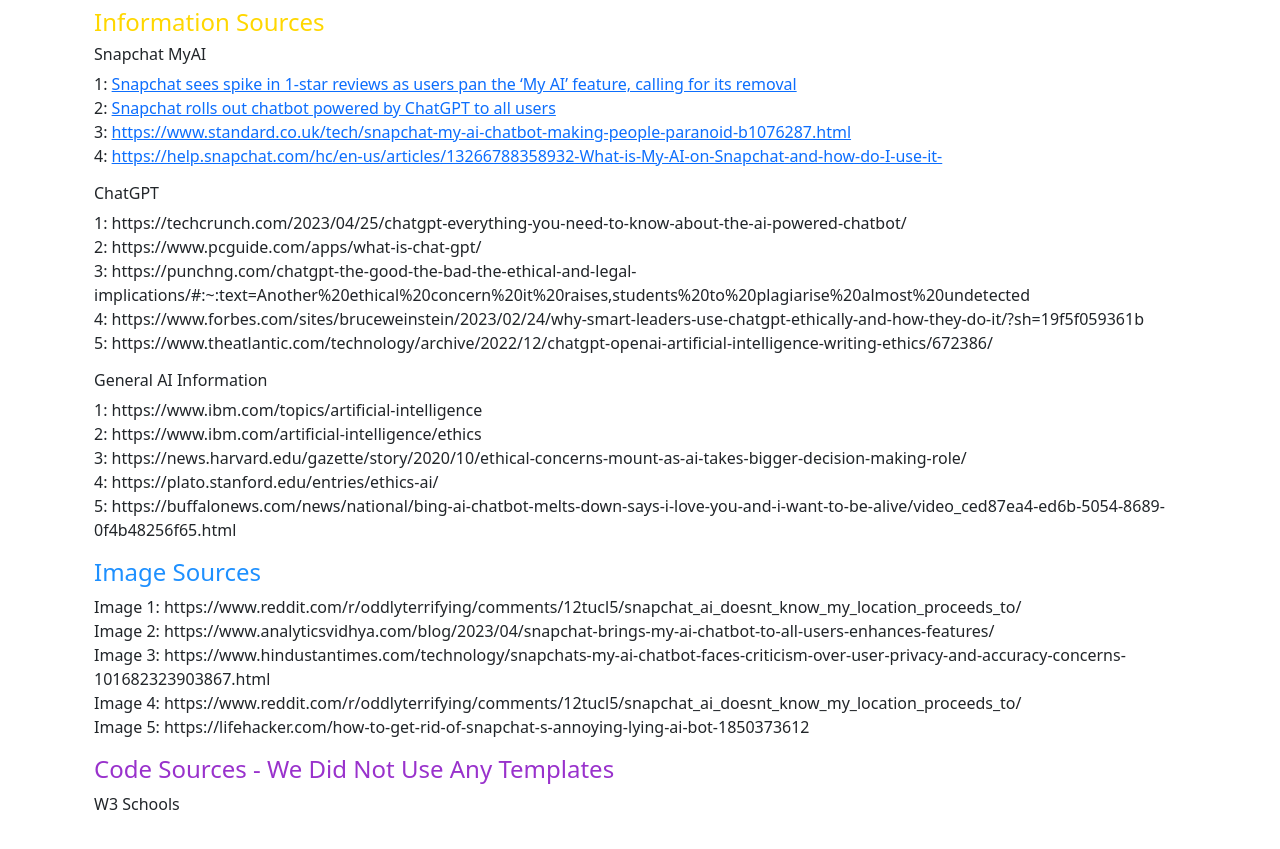
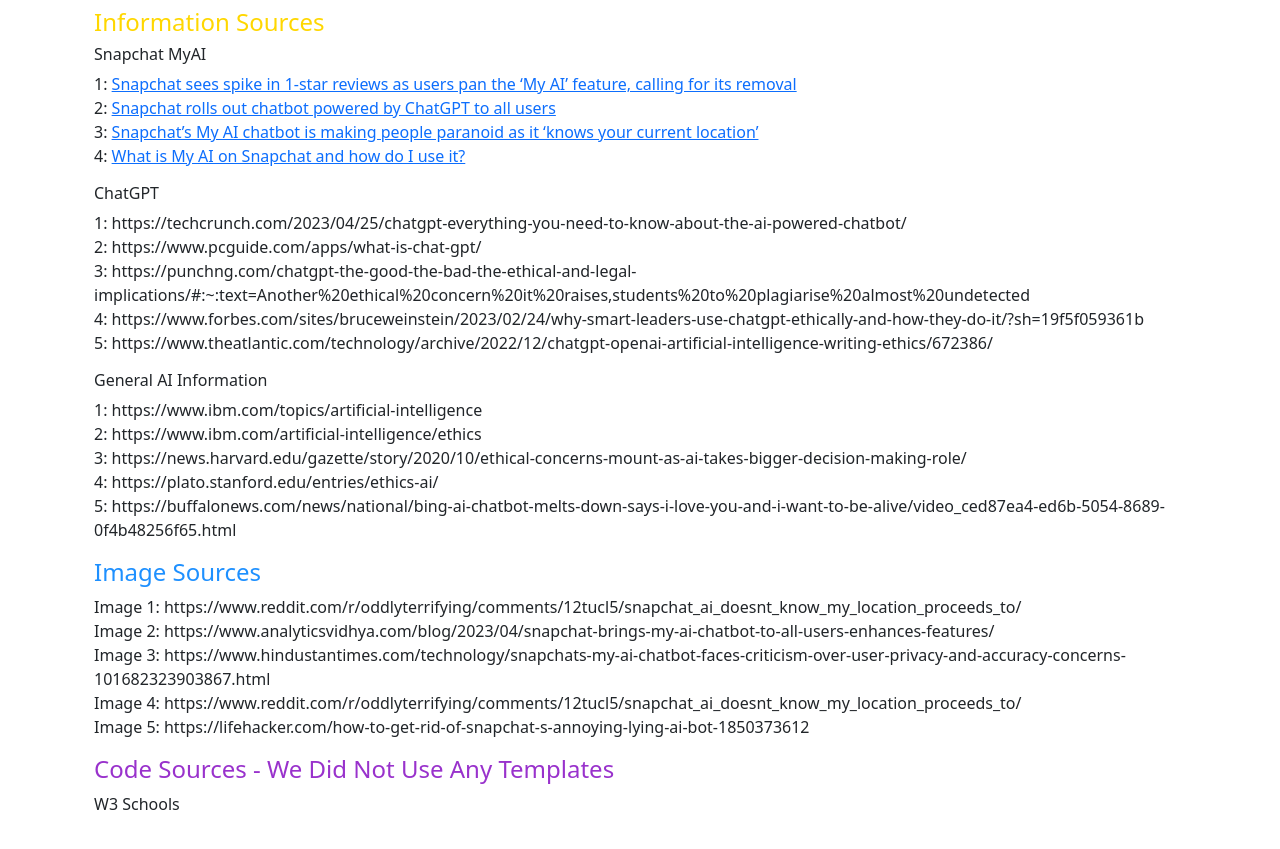
Before and after one commit to tylerteichmiller/MCS210Final, a plain HTML site: page index.html in a window 1280 px wide. Shown: the part 3360-4209 px from the top of the page. Drawn offline with nearby package versions, Linux system fonts and the light colour scheme.

Commit message:
Update index.html

```diff
--- a/index.html
+++ b/index.html
@@ -242,8 +242,8 @@
 	    <h6>Snapchat MyAI</h6>
 	    <p> 1: <a href=" https://techcrunch.com/2023/04/24/snapchat-sees-spike-in-1-star-reviews-as-users-pan-the-my-ai-feature-calling-for-its-removal/"> Snapchat sees spike in 1-star reviews as users pan the ‘My AI’ feature, calling for its removal</a> <br>
 		    2: <a href="https://www.cnn.com/2023/04/19/tech/snapchat-my-ai-bot-chatgpt/index.html">Snapchat rolls out chatbot powered by ChatGPT to all users</a> <br>
-		    3: <a href="https://www.standard.co.uk/tech/snapchat-my-ai-chatbot-making-people-paranoid-b1076287.html">https://www.standard.co.uk/tech/snapchat-my-ai-chatbot-making-people-paranoid-b1076287.html</a> <br>
-		    4: <a href="https://help.snapchat.com/hc/en-us/articles/13266788358932-What-is-My-AI-on-Snapchat-and-how-do-I-use-it-">https://help.snapchat.com/hc/en-us/articles/13266788358932-What-is-My-AI-on-Snapchat-and-how-do-I-use-it-</a> </p>
+		    3: <a href="https://www.standard.co.uk/tech/snapchat-my-ai-chatbot-making-people-paranoid-b1076287.html">Snapchat’s My AI chatbot is making people paranoid as it ‘knows your current location’</a> <br>
+		    4: <a href="https://help.snapchat.com/hc/en-us/articles/13266788358932-What-is-My-AI-on-Snapchat-and-how-do-I-use-it-">What is My AI on Snapchat and how do I use it?</a> </p>
 	    <h6>ChatGPT</h6>
 	    <p> 1: https://techcrunch.com/2023/04/25/chatgpt-everything-you-need-to-know-about-the-ai-powered-chatbot/ <br>
 		    2: https://www.pcguide.com/apps/what-is-chat-gpt/ <br>
```
